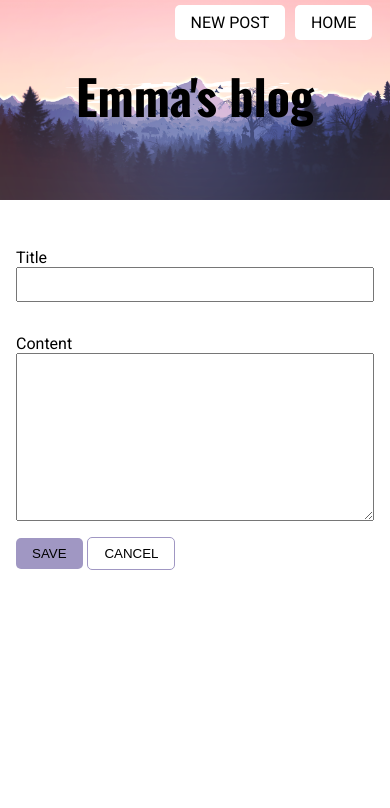
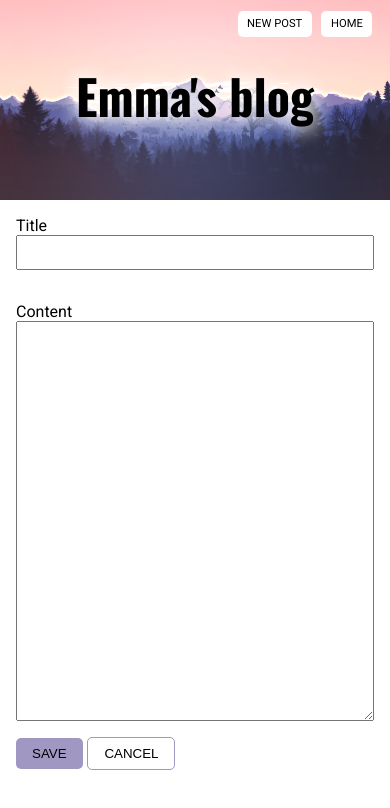
Before and after one commit to emmalearnscode/mini-blog, a Vue app: page /post/1/edit in a window 390 px wide. Shown: the top 808 px of the page. Built offline with nearby package versions, Linux system fonts and the light colour scheme; no server answers.

Commit message:
add notfound route and error handling

```diff
--- a/src/App.vue
+++ b/src/App.vue
@@ -50,6 +50,10 @@ body {
     max-width: 800px;
       margin: 3rem auto;
       padding: 0 1rem;
+
+      @media (max-width: 767px) {
+        margin: 1rem auto;
+      }
   }
 
   button {
@@ -68,6 +72,7 @@ body {
       background-color: #777094;
       color: #fff;
     }
+
 }
 
   button + button {
@@ -114,12 +119,18 @@ body {
         &:visited {
           color: black;
         }
+
+        @media (max-width: 767px) {
+          font-size: 0.7rem;
+          padding: 0.4rem 0.6rem;
+        }
       }
     }
 
     h1 {
       place-self: start center;
       font-size: 3rem;
+      text-shadow: 1px 1px 20px #ffffff, -1px -1px 20px #fff;
     }
   }
 }
--- a/src/components/BlogPost.vue
+++ b/src/components/BlogPost.vue
@@ -10,7 +10,6 @@
 <modal v-if="isModalOpen"
 :currentId="blogPost._id"
 @closeTheModal="closeModal"></modal>
-
 </div>
 
 </template>
@@ -49,12 +48,15 @@ methods: {
   },
   openModal() {
     this.isModalOpen = true;
+    window.scrollTo(0,0)
+    document.body.style.overflowY = "hidden"
   },
   closeModal() {
-
+    document.body.style.overflowY = "visible"
     this.isModalOpen = false;
   }
-}
+},
+
 }
 </script>
 
--- a/src/components/EditPost.vue
+++ b/src/components/EditPost.vue
@@ -97,6 +97,27 @@ form {
      margin-bottom: 2rem;
   }
 
+  textarea {
+    @media (min-height: 660px) {
+      height: 250px;
+    }
+    @media (min-height: 720px) {
+      height: 300px;
+    }
+    @media (min-height: 800px) {
+      height: 400px;
+    }
+    @media (min-height: 900px) {
+      height: 480px;
+    }
+    @media (min-height: 1000px) {
+      height: 580px;
+    }
+    @media (min-height: 1200px) {
+      height: 780px;
+    }
+  }
+
 
 .inverted-btn {
   background-color: #fff;
--- a/src/components/NewPost.vue
+++ b/src/components/NewPost.vue
@@ -72,5 +72,7 @@ form {
     background-color: #A097c3;
   }
 }
+
+
 }
 </style>
--- /dev/null
+++ b/src/components/NotFound.vue
@@ -0,0 +1,36 @@
+<template>
+<section>
+  <h2>Page Not Found</h2>
+  <router-link to="/">Home</router-link>
+</section>
+</template>
+
+<script>
+export default {
+
+}
+</script>
+
+<style lang="scss" scoped>
+a {
+    display: inline-block;
+    margin: 1rem 0;
+    text-decoration: none;
+    background-color: #A097c3;
+    color: black;
+    padding: 0.5rem 1rem;
+    border-radius: 5px;
+    text-transform: uppercase;
+    border: none;
+    cursor: pointer;
+
+    &:visited {
+      color: black;
+    }
+
+    &:hover {
+      background-color: #777094;
+      color: #fff;
+    }
+}
+</style>
--- a/src/router/index.js
+++ b/src/router/index.js
@@ -4,6 +4,7 @@ import Home from '../views/Home.vue'
 import NewPost from "@/components/NewPost.vue"
 import BlogPost from "@/components/BlogPost.vue"
 import EditPost from "@/components/EditPost.vue"
+import NotFound from "@/components/NotFound.vue"
 
 Vue.use(VueRouter)
 
@@ -28,6 +29,14 @@ const routes = [
     name: 'EditPost',
     component: EditPost
   },
+  {
+    path: '/post',
+    redirect: "/"
+  },
+  {
+    path: '/:notFound(.*)',
+    component: NotFound
+  }
 
 ]
 
--- a/src/store/blogModule.store.js
+++ b/src/store/blogModule.store.js
@@ -1,14 +1,18 @@
 import * as Mutations from "./mutationTypes"
+import router from "../router"
 
 export default {
   state: {
     AllBlogPosts: [],
     blogs: {},
-    currentPost: {}
+    currentPost: {},
  },
   getters: {
     currentPostWithParas(state) {
+      if (Object.keys(state.currentPost).length !== 0) {
         return state.currentPost.content.split("\n")
+      }
+
     },
     AllPostsWithParas(state) {
       const newArr = state.AllBlogPosts.map(post => {
@@ -17,6 +21,8 @@ export default {
           return editedPost
         })
         return newArr
+
+
     }
   },
 
@@ -37,7 +43,10 @@ export default {
       state.currentPost = payload;
 
     },
-
+    [Mutations.PAGE_NOT_FOUND]() {
+      console.log("log error");
+      router.push("/NotFound")
+    }
   },
   actions: {
     async addBlogPost({commit}, payload) {
@@ -60,7 +69,12 @@ export default {
     async fetchOneBlogPost({commit}, payload) {
       const response = await fetch(`http://localhost:5000/api/posts/${payload}`)
       const post = await response.json()
+      if (response.status === 404) {
+        commit(Mutations.PAGE_NOT_FOUND)
+      } else {
         commit(Mutations.FETCH_ONE_BLOG_POST, post)
+      }
+
     },
     async editBlogPost({dispatch}, payload) {
       let body = {
--- a/src/store/mutationTypes.js
+++ b/src/store/mutationTypes.js
@@ -3,3 +3,5 @@ export const FETCH_ALL_BLOG_POSTS = "FETCH_ALL_BLOG_POSTS"
 export const ADD_NEW_BLOG_POSTS = "ADD_NEW_BLOG_POSTS"
 
 export const FETCH_ONE_BLOG_POST = "FETCH_ONE_BLOG_POST"
+
+export const PAGE_NOT_FOUND = "PAGE_NOT_FOUND"
--- a/src/views/Home.vue
+++ b/src/views/Home.vue
@@ -38,6 +38,7 @@ export default {
 
 
       this.$router.push("post/" + id)
+      window.scrollTo(0,0)
 
     }
   }
@@ -67,6 +68,10 @@ ul {
   margin-bottom: 1rem;
   }
 
+  p:last-of-type {
+    margin-bottom: 0;
+  }
+
   .p-summary {
     display: -webkit-box;
   -webkit-box-orient: vertical;
```
Lines whose indentation alone changed are shown as unchanged.
